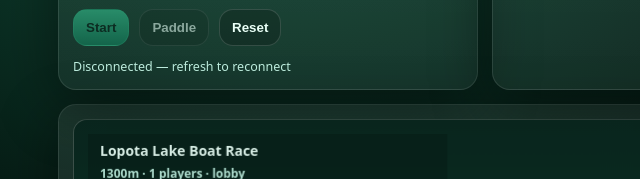
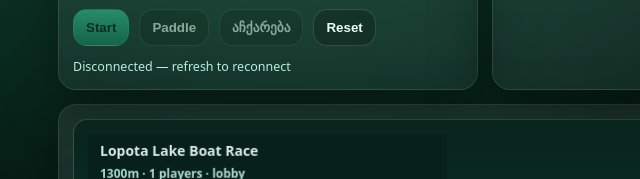
Before and after one commit to shbuishvili/lopota-boat, a website: page index.html in a window 1280 px wide. Shown: the part 357-536 px from the top of the page, 40-680 px from the left. Drawn offline with Linux system fonts and the light colour scheme; files whose address does not match are found by name.

Commit message:
Add files via upload

```diff
--- a/index.html
+++ b/index.html
@@ -68,6 +68,7 @@
           <div class="btnrow">
             <button id="start" class="primary" type="button" disabled>Start</button>
             <button id="paddle" type="button" disabled>Paddle</button>
+            <button id="boost" type="button" disabled>აჩქარება</button>
             <button id="reset" type="button">Reset</button>
           </div>
 
```
